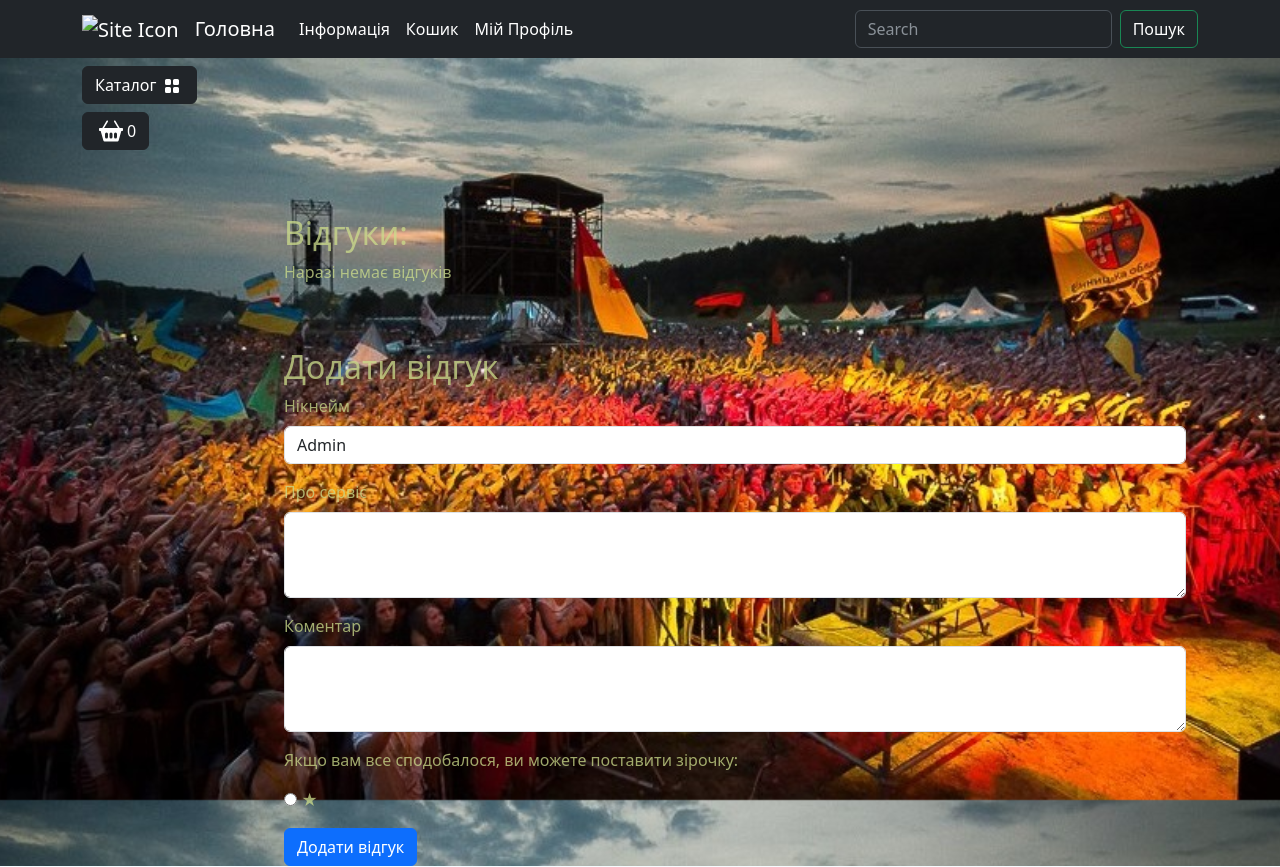
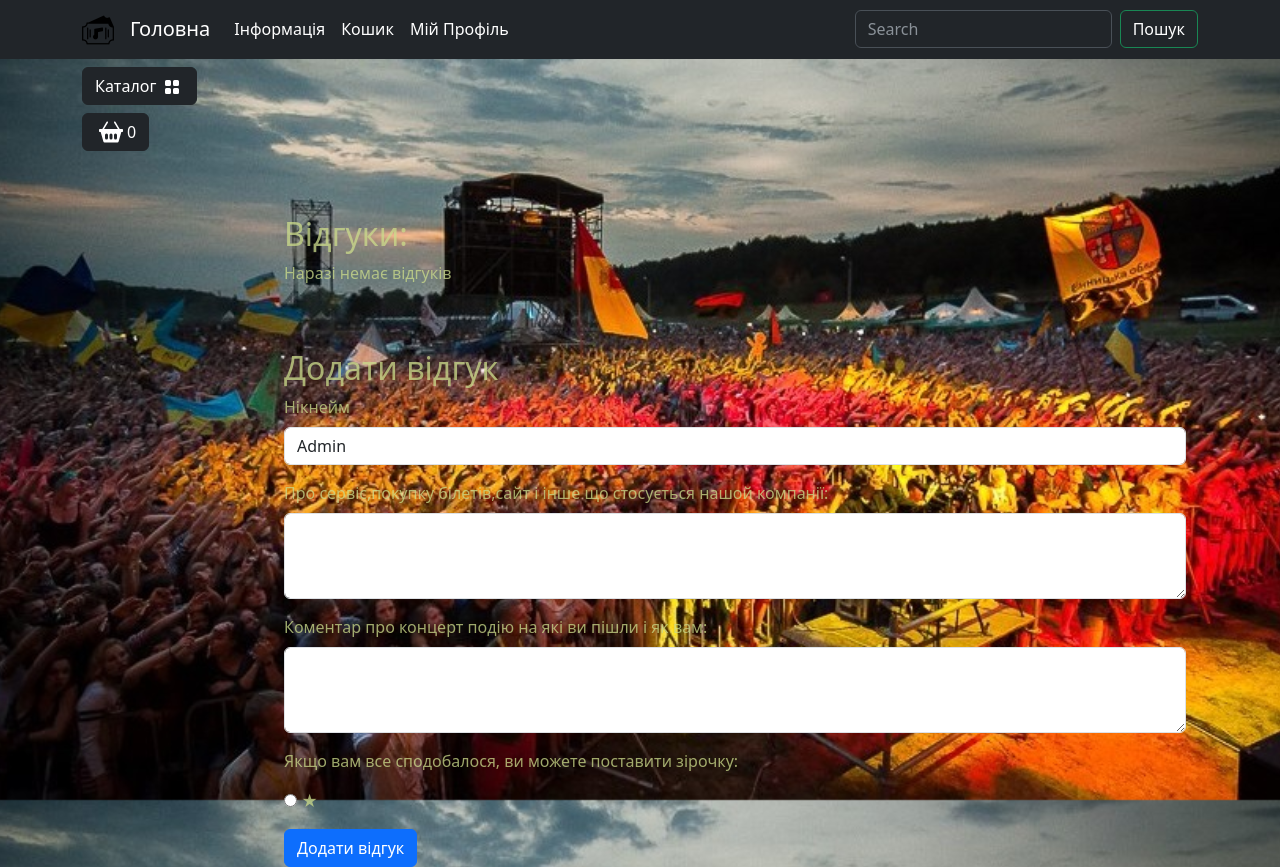
Before and after one commit to Km1532/Reservation_ticket, a Django app: page /reviews/ in a window 1280 px wide. Run offline with Django 4.2, Linux system fonts and the light colour scheme; the first user in the database is signed in; data comes from the database, SQL or seed files in the repository; data that the repository does not hold is empty; some libraries are stand-ins or nearby versions.

Commit message:
version 1.8 reviews

```diff
--- a/main/templates/main/reviews.html
+++ b/main/templates/main/reviews.html
@@ -35,11 +35,11 @@
         </div>
 
         <div class="mb-3">
-            <label for="service" class="form-label">Про сервіс</label>
+            <label for="service" class="form-label">Про сервіс,покупку білетів,сайт і інше що стосується нашой компанії:</label>
             <textarea class="form-control" id="service" name="service" rows="3" required></textarea>
         </div>
         <div class="mb-3">
-            <label for="comment" class="form-label">Коментар</label>
+            <label for="comment" class="form-label">Коментар про концерт подію на які ви пішли і як вам:</label>
             <textarea class="form-control" id="comment" name="comment" rows="3" required></textarea>
         </div>
         <div class="mb-3">
--- a/templates/base.html
+++ b/templates/base.html
@@ -3,31 +3,28 @@
 
 <!DOCTYPE html>
 <html lang="en">
-
 <head>
     <meta charset="UTF-8">
     <meta name="viewport" content="width=device-width, initial-scale=1.0">
     <title>{% block title %}Ticket service{% endblock %}</title>
+    <link rel="icon" type="image/x-icon" href="{% static 'deps/icons/favicon.ico' %}">
     <meta http-equiv="X-UA-Compatible" content="IE=edge">
     <meta name="viewport" content="width=device-width, initial-scale=1.0">
     <link rel="stylesheet" href="{% static 'deps/css/bootstrap/bootstrap.min.css' %}">
     <link rel="stylesheet" href="{% static 'deps/css/my_css.css' %}">
-    <link rel="icon" type="image/png" sizes="16x16"  href="{% static 'deps/icons/favicon.ico' %}">
     {% block css %}
-
     {% endblock %}
     <link rel="apple-touch-icon" sizes="180x180" href="{% static 'deps/favicon/apple-touch-icon.png' %}">
     <link rel="icon" type="image/png" sizes="32x32" href="{% static 'deps/favicon/favicon-32x32.png' %}">
     <link rel="icon" type="image/png" sizes="16x16" href="{% static 'deps/favicon/favicon-16x16.png' %}">
     <link rel="manifest" href="{% static 'deps/favicon/site.webmanifest' %}">
-    <title>{{ title }}</title>
 </head>
 <body style="color: #cbda8ac3 !important;">
         <header>
         <nav class="navbar navbar-expand-lg bg-dark" data-bs-theme="dark">
             <div class="container">
                 <a class="navbar-brand" href="{% url 'main:index' %}">
-                    <img src="{% static 'deps/icon/favicon.ico' %}" alt="Site Icon" width="32" height="32">
+                    <img src="{% static 'deps/icons/favicon.ico' %}" alt="Site Icon" width="32" height="32">
                 </a>
                 <a class="navbar-brand" href="{% url 'main:index' %}">Головна</a>
                 <button class="navbar-toggler" type="button" data-bs-toggle="collapse"
@@ -123,5 +120,4 @@
     <script src="{% static 'deps/js/jquery-ajax.js' %}"></script>
     <script src="{% static 'deps/js/bootstrap/bootstrap.bundle.min.js' %}"></script>
 </body>
-
 </html>
```
